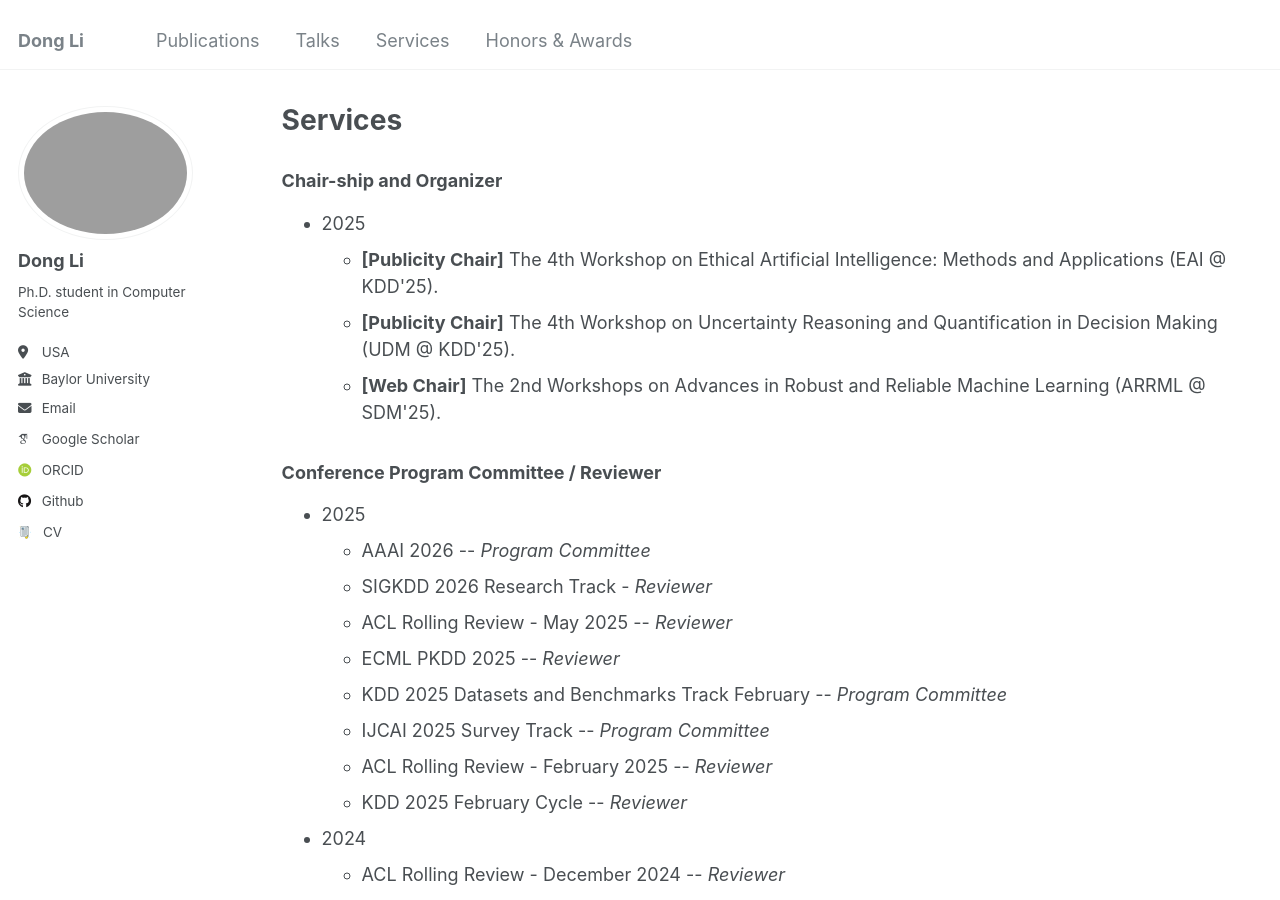
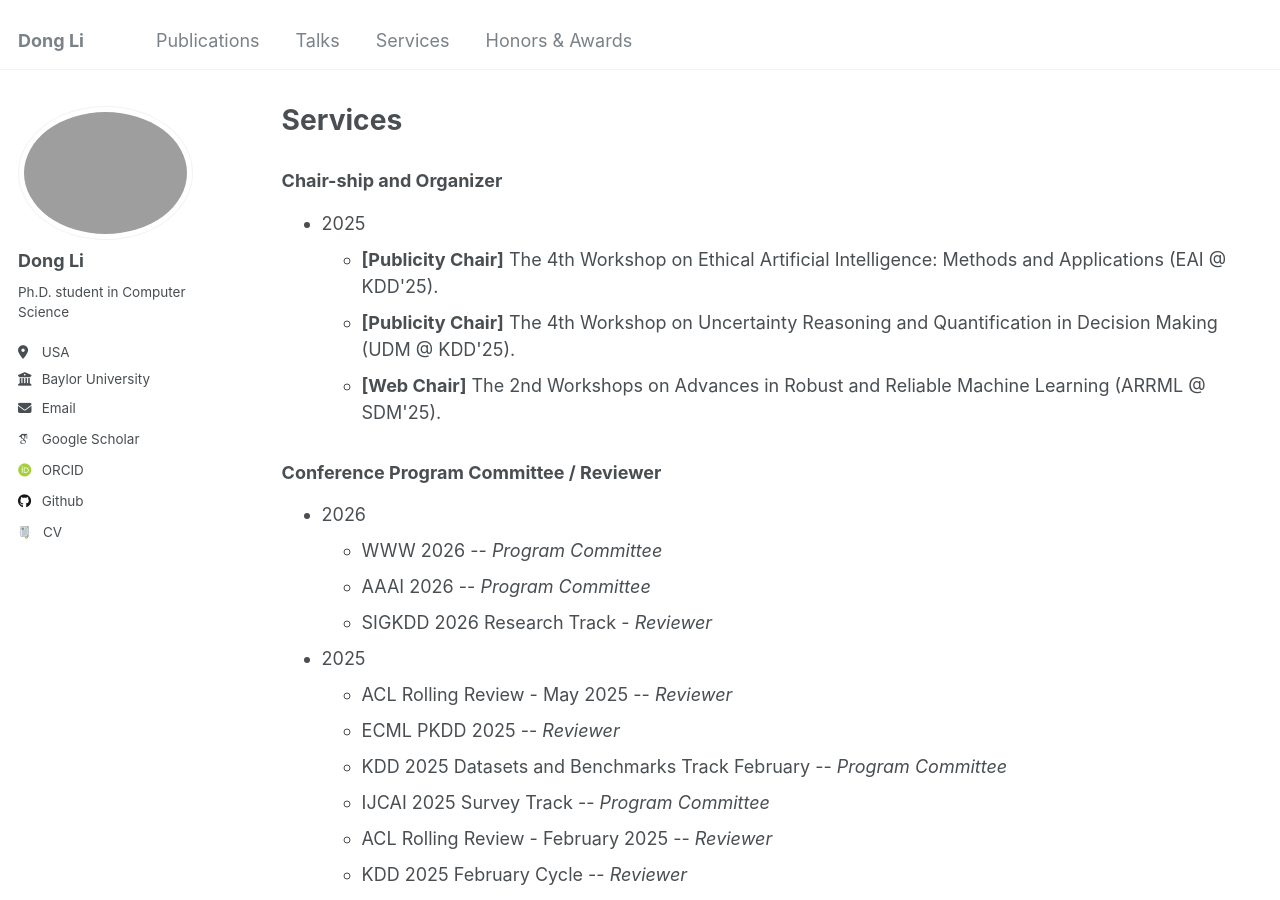
Before and after one commit to TurkeyWatanabe/dongli, a Jekyll site: the page built from _pages/services.html, in a window 1280 px wide and 900 px high. Built offline with Jekyll 4.4.1, drawn with Linux system fonts in a browser that asks for light colours; some web fonts are replaced.

Commit message:
Update services.html

```diff
--- a/_pages/services.html
+++ b/_pages/services.html
@@ -20,10 +20,15 @@ author_profile: true
 <h3>Conference Program Committee / Reviewer</h3>
 
 <ul>
+  <li>2026
+    <ul>
+      <li>WWW 2026 -- <i>Program Committee</i></li>
+      <li>AAAI 2026 -- <i>Program Committee</i></li>
+      <li>SIGKDD 2026 Research Track - <i>Reviewer</i></li>
+    </ul>
+  </li>
   <li>2025
     <ul>
-      <li>AAAI 2026 -- <i>Program Committee</i></li>
-      <li>SIGKDD 2026 Research Track - <i>Reviewer</i></li>
       <li>ACL Rolling Review - May 2025 -- <i>Reviewer</i></li>
       <li>ECML PKDD 2025 -- <i>Reviewer</i></li>
       <li>KDD 2025 Datasets and Benchmarks Track February -- <i>Program Committee</i></li>
```
